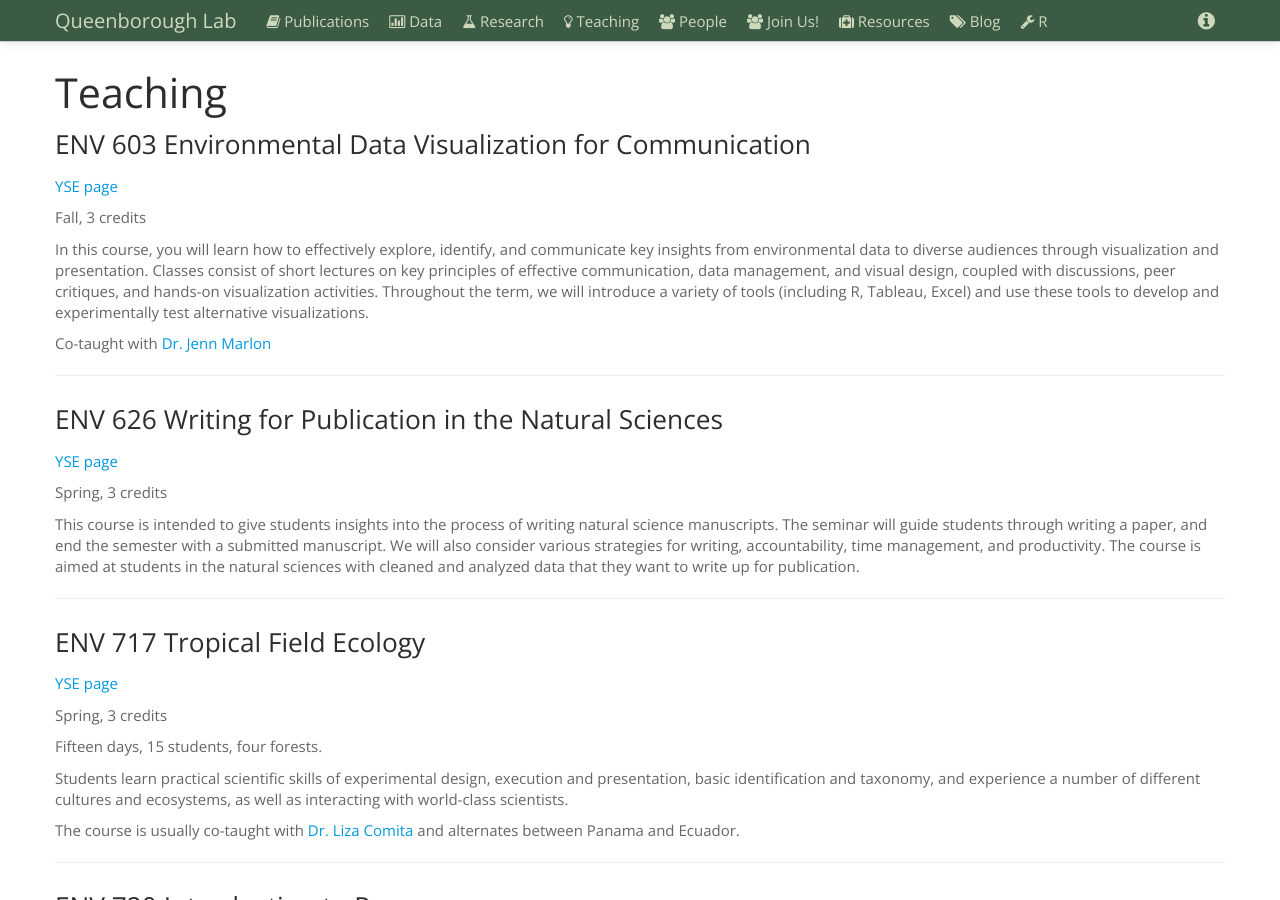
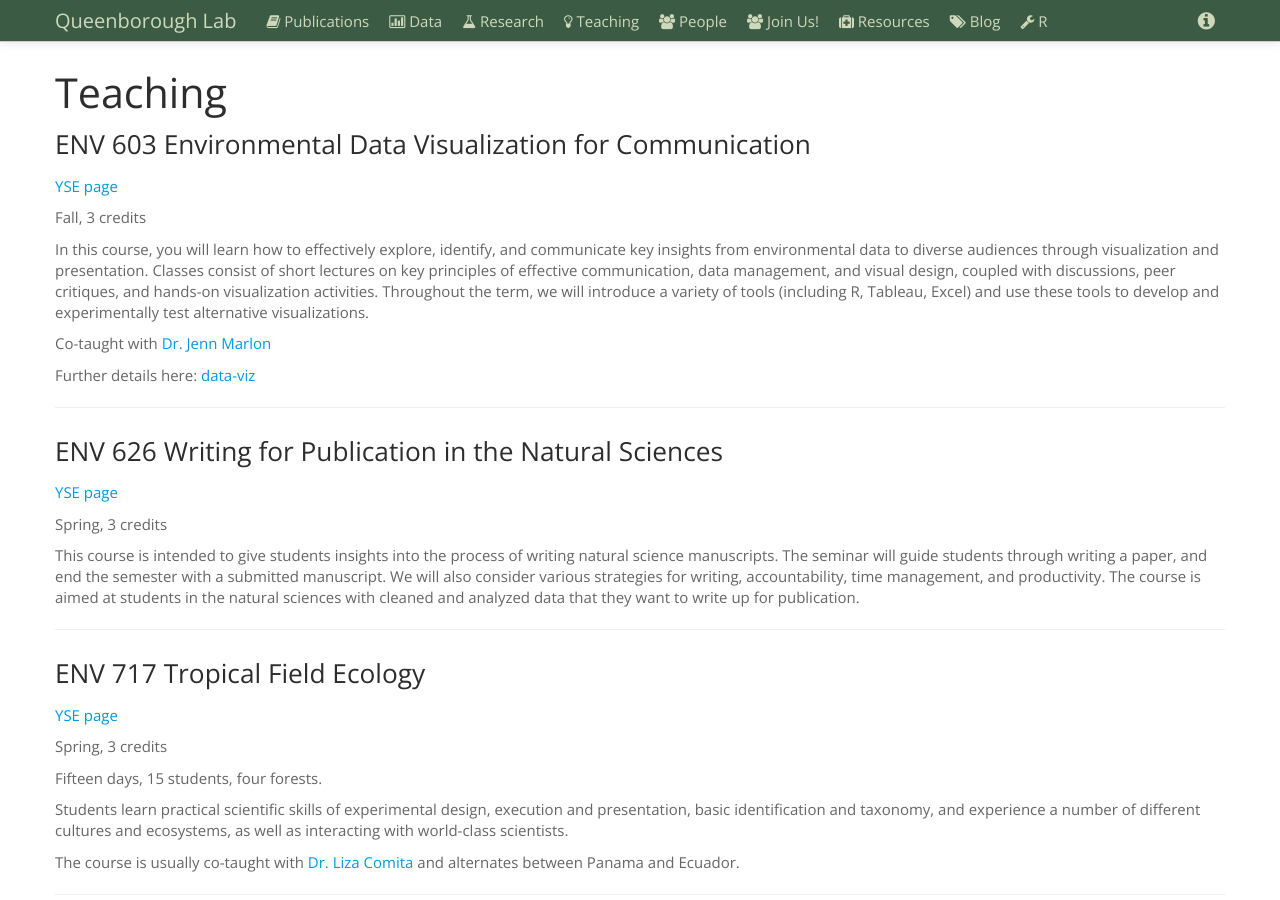
Before and after one commit to saq/saq.github.io, a Jekyll site: the page built from teaching.md, in a window 1280 px wide and 900 px high. Built offline with Jekyll 4.4.1, drawn with Linux system fonts in a browser that asks for light colours.

Commit message:
Update teaching.md

```diff
--- a/teaching.md
+++ b/teaching.md
@@ -15,6 +15,8 @@ Fall, 3 credits
 In this course, you will learn how to effectively explore, identify, and communicate key insights from environmental data to diverse audiences through visualization and presentation. Classes consist of short lectures on key principles of effective communication, data management, and visual design, coupled with discussions, peer critiques, and hands-on visualization activities. Throughout the term, we will introduce a variety of tools (including R, Tableau, Excel) and use these tools to develop and experimentally test alternative visualizations.
 
 Co-taught with [Dr. Jenn Marlon](https://environment.yale.edu/profile/jennifer-marlon/)
+
+Further details here: [data-viz](../data-viz)
 
 <hr>
 
```
